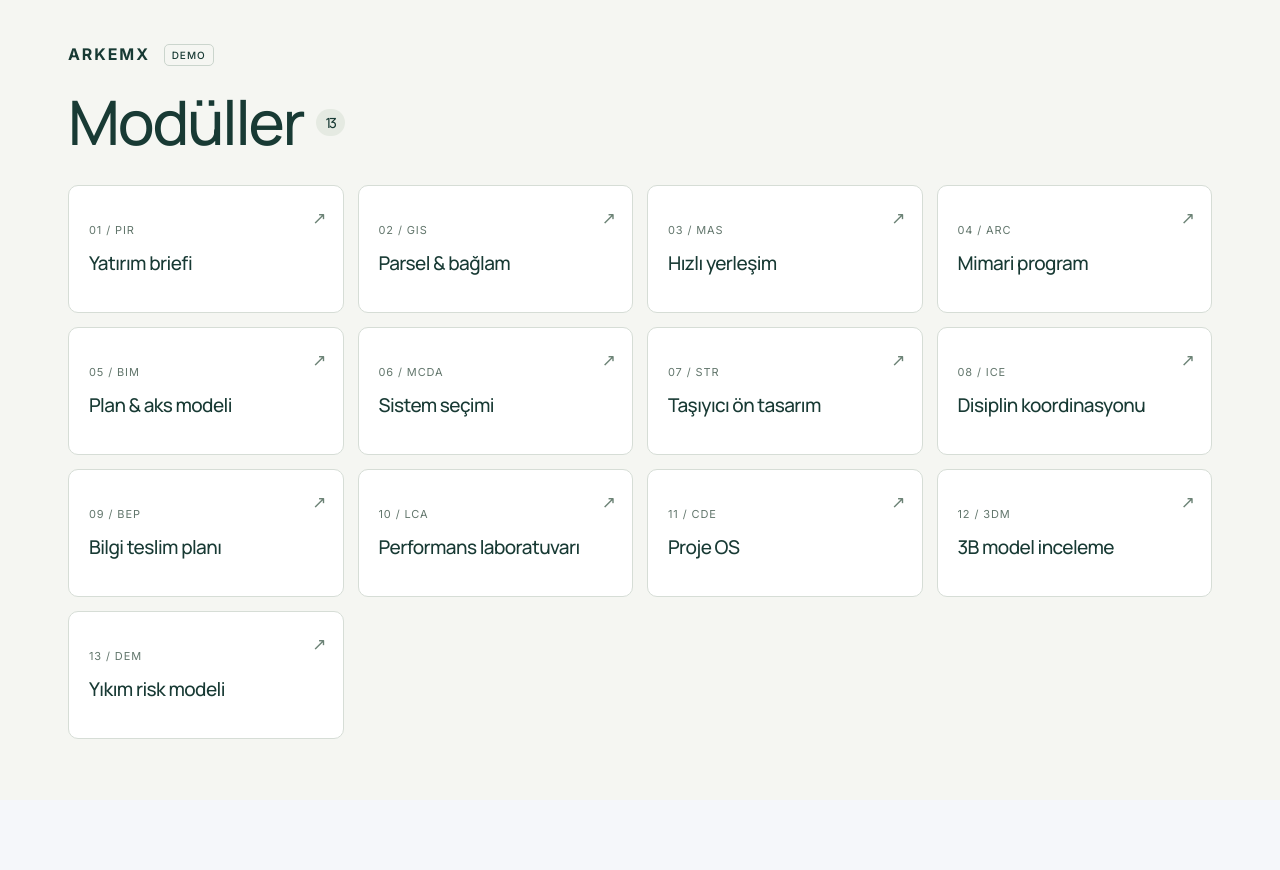
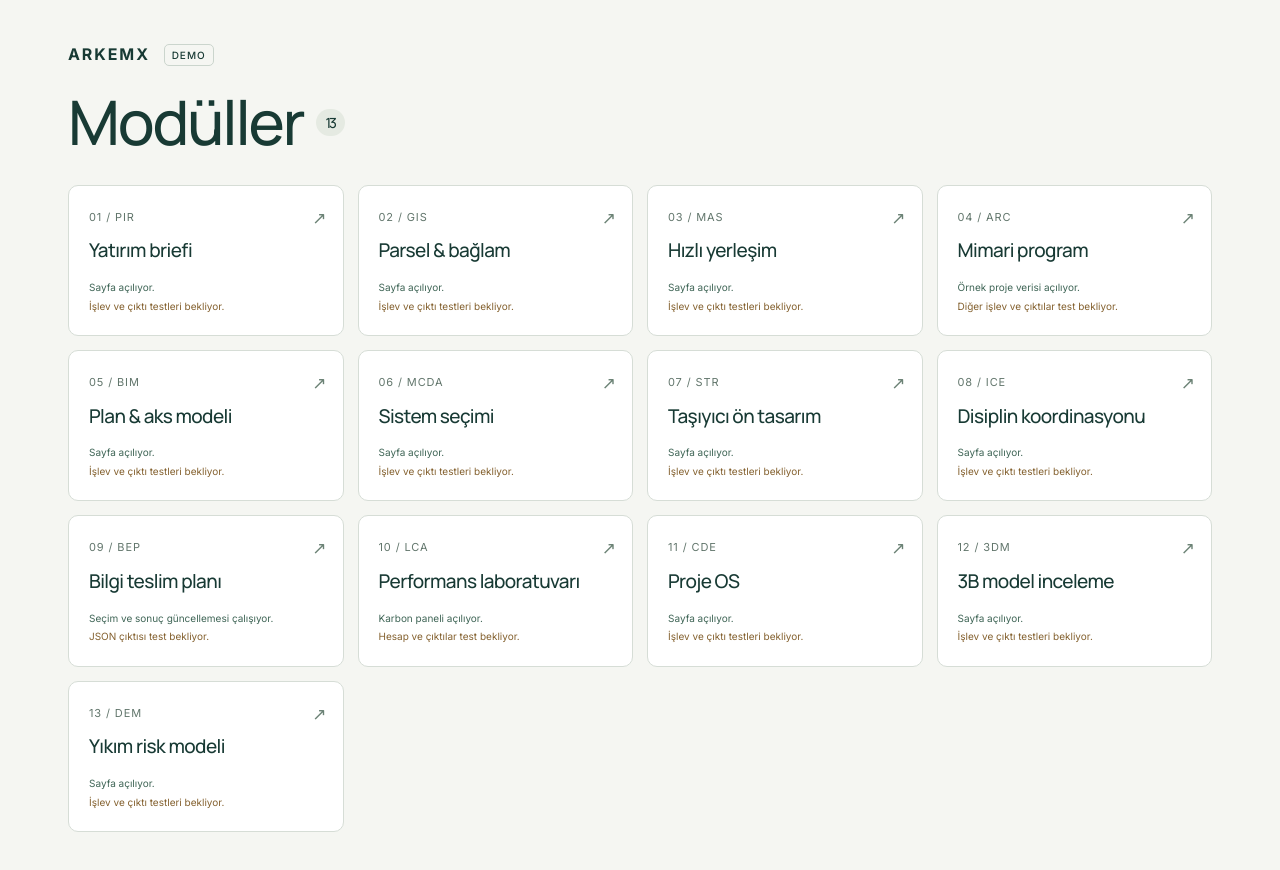
Before and after one commit to BuseIbsiroglu0637/arkemx-core-v1, a Next.js app: page /dijital-proje-merkezi in a window 1280 px wide. Shown: the top 870 px of the page. Before the commit the page ends 800 px from the top, so only its background shows below. Built offline with nearby package versions, Linux system fonts and the light colour scheme.

Commit message:
Show verified functions and pending checks under demo modules

```diff
--- a/app/components/DemoWorkspace.tsx
+++ b/app/components/DemoWorkspace.tsx
@@ -3,6 +3,14 @@ import Link from "next/link";
 import { usePathname } from "next/navigation";
 import type { ReactNode } from "react";
 import { PROJECT_MODULES } from "../lib/project-graph";
+
+// Evidence from the 2026-10-19 entry checks and recorded browser tests.
+const defaultCheck = { verified: "Sayfa açılıyor.", pending: "İşlev ve çıktı testleri bekliyor." };
+const moduleChecks: Record<string, typeof defaultCheck> = {
+  ARC: { verified: "Örnek proje verisi açılıyor.", pending: "Diğer işlev ve çıktılar test bekliyor." },
+  BEP: { verified: "Seçim ve sonuç güncellemesi çalışıyor.", pending: "JSON çıktısı test bekliyor." },
+  LCA: { verified: "Karbon paneli açılıyor.", pending: "Hesap ve çıktılar test bekliyor." },
+};
 
 export function DemoBanner() {
   const pathname = usePathname();
@@ -18,6 +26,9 @@ export function DemoContact({ children }: { children: ReactNode }) {
 export function DemoWorkspace() {
   return <section className="demo-workspace" aria-labelledby="demo-title">
     <header><p>ARKEMX <span>DEMO</span></p><h1 id="demo-title">Modüller <span>13</span></h1></header>
-    <nav className="demo-module-grid" aria-label="Proje modülleri">{PROJECT_MODULES.map((module, index) => <Link key={module.id} href={module.route} aria-label={`${module.code} — ${module.label}`}><span className="demo-module-code">{String(index + 1).padStart(2, "0")} / {module.code}</span><h2>{module.label}</h2><span className="demo-module-arrow" aria-hidden="true">↗</span></Link>)}</nav>
+    <nav className="demo-module-grid" aria-label="Proje modülleri">{PROJECT_MODULES.map((module, index) => {
+      const check = moduleChecks[module.code] ?? defaultCheck;
+      return <Link key={module.id} href={module.route} aria-label={`${module.code} — ${module.label}`} aria-describedby={`check-${module.code}`}><span className="demo-module-code">{String(index + 1).padStart(2, "0")} / {module.code}</span><h2>{module.label}</h2><small className="demo-module-check" id={`check-${module.code}`} title="Son kontrol: 19 Ekim 2026"><span className="demo-check-verified">{check.verified}</span><span className="demo-check-pending">{check.pending}</span></small><span className="demo-module-arrow" aria-hidden="true">↗</span></Link>;
+    })}</nav>
   </section>;
 }
--- a/app/demo.css
+++ b/app/demo.css
@@ -19,3 +19,9 @@
 @media(prefers-reduced-motion:reduce){.demo-module-grid>a{transition:none}}
 
 .demo-tool-page h1{font-size:clamp(28px,4vw,42px);margin:0 0 28px}
+
+.demo-module-check{display:grid;gap:4px;font-size:11px;line-height:1.5;font-weight:400;letter-spacing:0}
+.demo-check-verified{color:#3f6556}
+.demo-check-pending{color:#84612f}
+.demo-module-grid>a{justify-content:flex-start}
+.demo-module-check{margin-top:auto;padding-top:4px}
```
Also changed, not shown: 1 other file (tests, documents, lock files or other folders).
